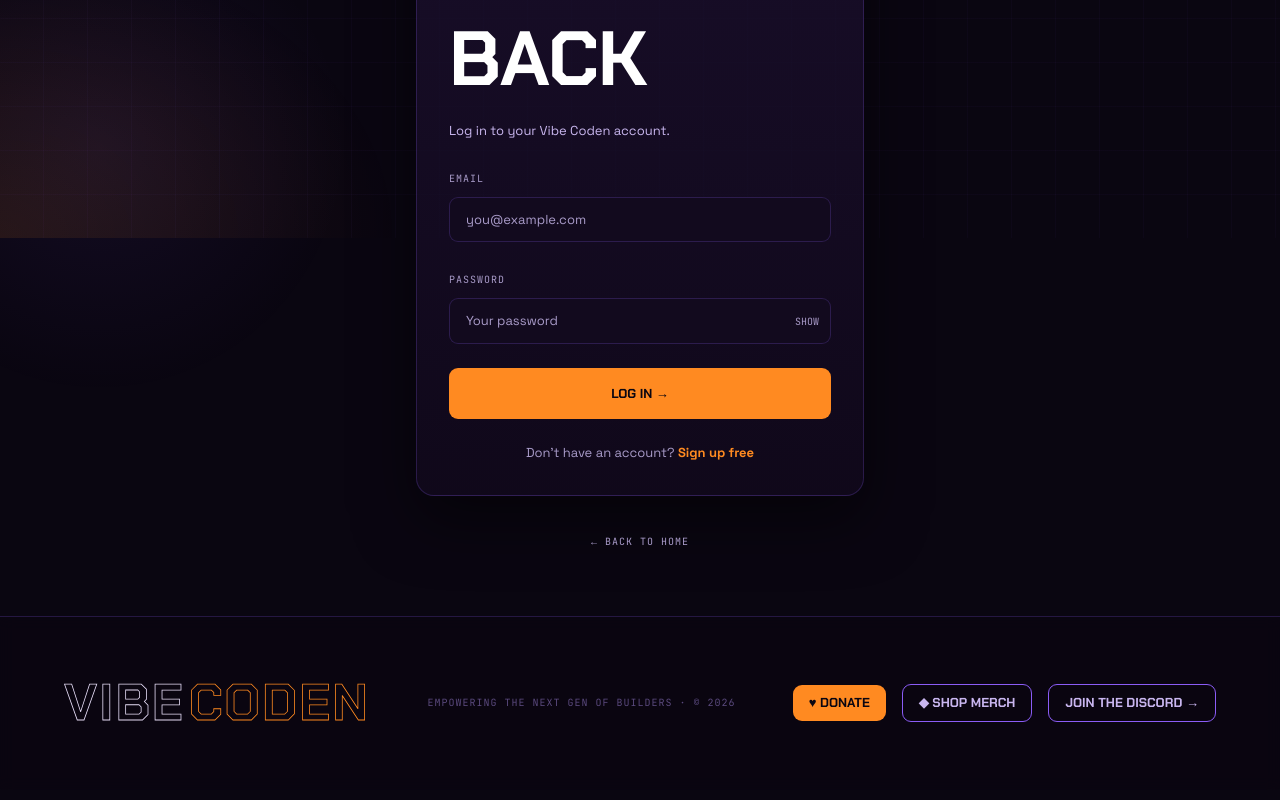
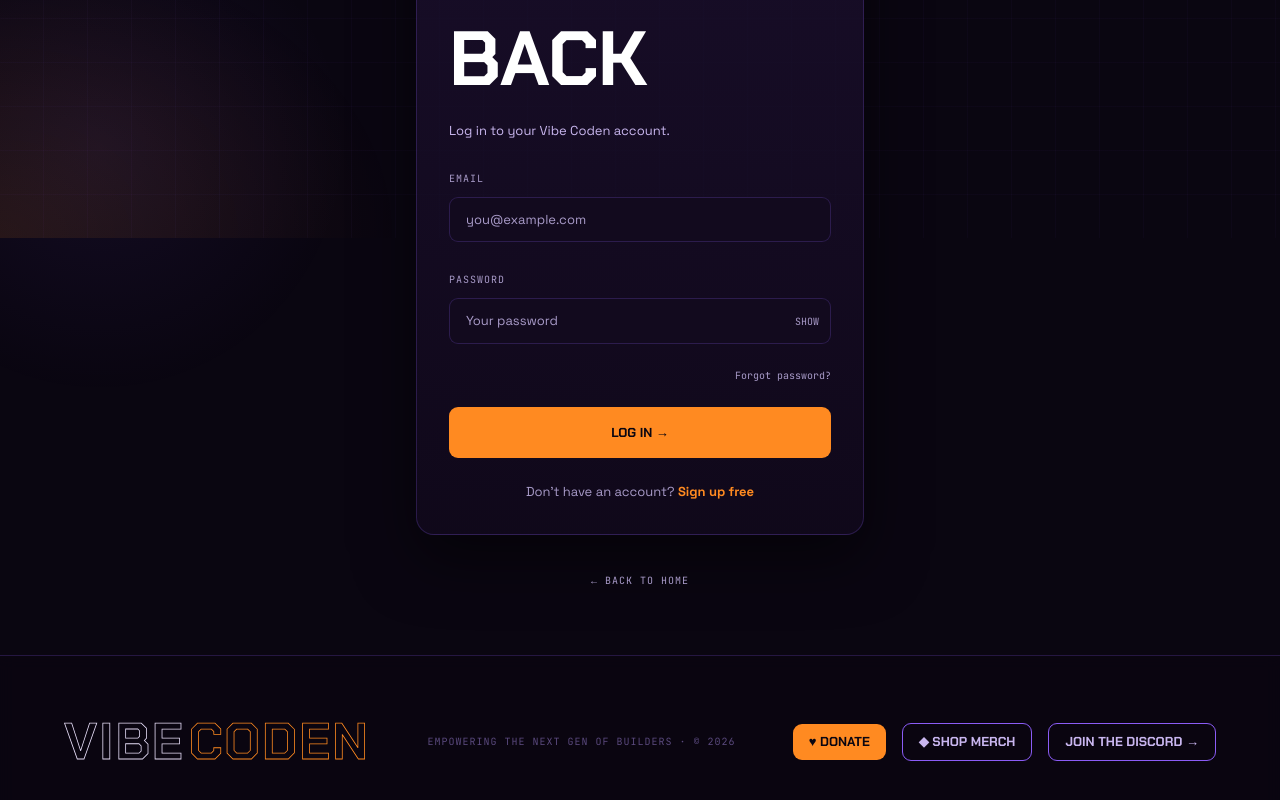
Before and after one commit to JonathanAilah/ailah-vibe, a Next.js app: page /login in a window 1280 px wide. Shown: the part 562-1362 px from the top of the page. Built offline with nearby package versions, Linux system fonts and the light colour scheme.

Commit message:
Enhance login functionality with profile support
Added loginWithProfile function to handle user login with profile data.

```diff
--- a/app/login/page.tsx
+++ b/app/login/page.tsx
@@ -14,7 +14,7 @@
 
 export default function LoginPage() {
   const router = useRouter()
-  const { login, signup } = useAppContext()
+  const { login, signup, loginWithProfile } = useAppContext()
   const [mode, setMode] = useState<'login' | 'signup'>('login')
 
   // Login fields
@@ -44,7 +44,25 @@
     if (!loginEmail.trim()) { setLoginError('Please enter your email.'); return }
     if (!loginPassword) { setLoginError('Please enter your password.'); return }
     setLoginLoading(true)
-    await new Promise((r) => setTimeout(r, 600))
+
+    try {
+      const res = await fetch('/api/auth/login', {
+        method: 'POST',
+        headers: { 'Content-Type': 'application/json' },
+        body: JSON.stringify({ email: loginEmail.trim(), password: loginPassword }),
+      })
+      const data = await res.json()
+      if (res.ok) {
+        loginWithProfile(data.user, loginPassword)
+        setLoginLoading(false)
+        router.push('/dashboard')
+        return
+      }
+    } catch (err) {
+      // network issue - fall through to localStorage check below
+    }
+
+    // Fallback to localStorage
     const success = login(loginEmail.trim().toLowerCase(), loginPassword)
     setLoginLoading(false)
     if (success) {
@@ -169,6 +187,11 @@
                   {showLoginPassword ? 'HIDE' : 'SHOW'}
                 </button>
               </div>
+            </div>
+            <div className="flex justify-end -mt-2">
+              <Link href="/forgot-password" className="text-xs font-mono text-lavender-dim hover:text-orange-primary transition-colors">
+                Forgot password?
+              </Link>
             </div>
             {loginError && <p className="text-red-400 font-mono text-xs bg-red-500/10 border border-red-500/30 rounded p-3">⚠ {loginError}</p>}
             <button onClick={handleLogin} disabled={loginLoading}
```
